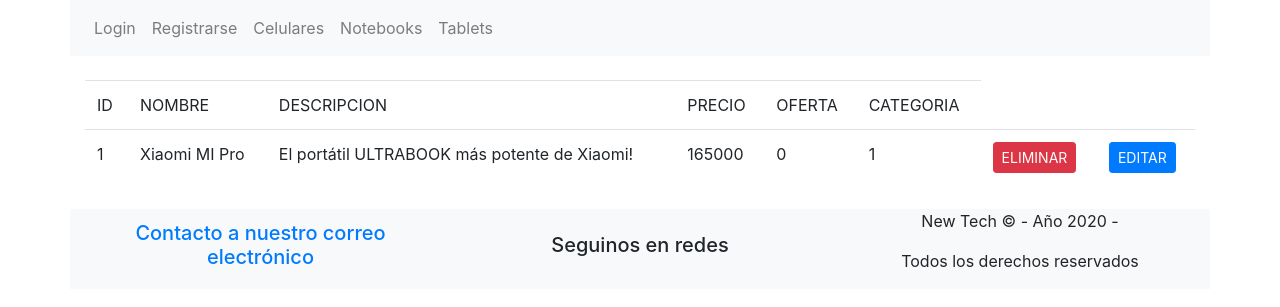
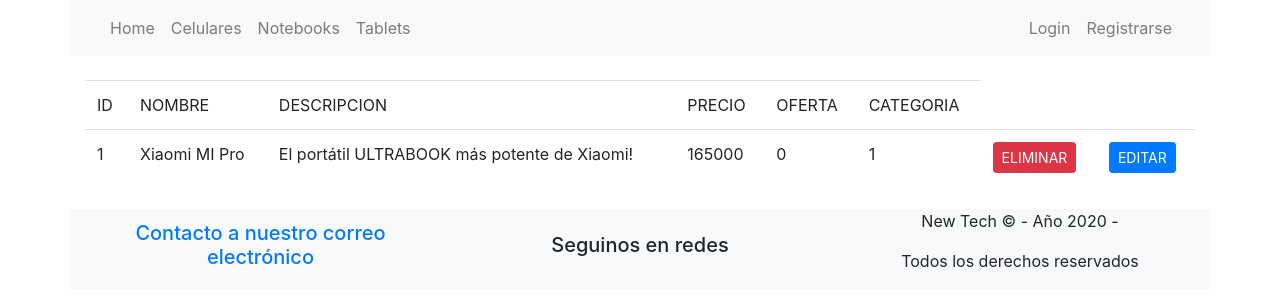
Before and after one commit to JuanMolfese/TpeWeb2, a PHP site: page / in a window 1280 px wide. Shown: the top 307 px of the page. Run offline with PHP 8.4, Linux system fonts and the light colour scheme; data comes from the database, SQL or seed files in the repository.

Commit message:
se modifico nav bar del header.php, se distribuyeron las opciones de manera operativa, a la izq (se agrega home), se mantiene el resto de funciones y se movio a la derecha el login y el registrarse

```diff
--- a/templates/header.php
+++ b/templates/header.php
@@ -23,7 +23,26 @@
 
             <div class="collapse navbar-collapse" id="navbarNav">
 
-                <ul class="navbar-nav">
+                <ul class="navbar-nav col-md-12 p-0">
+
+                    <div class="row col-md-8 justify-content-start p-0 ml-3">
+                        <!-- NUEVO  -->
+                        <li class="nav-item">
+                            <a class="nav-link" name='home' href='home'>Home</a>
+                        </li>
+
+                        <li class="nav-item">
+                            <a class="nav-link" name='3' href='filtrar/3'>Celulares</a>
+                        </li>
+                        <li class="nav-item">
+                            <a class="nav-link" name='1' href='filtrar/1'>Notebooks</a>
+                        </li>
+                        <li class="nav-item" >
+                            <a class="nav-link" name='2' href='filtrar/2'>Tablets</a>
+                        </li>
+                    </div>
+
+                    <div class="row col-md-4 justify-content-end p-0">
 
                         <li class="nav-item dropdown">
                             <!-- NUEVO  -->
@@ -47,21 +66,9 @@
                         </li>
 
                         <li class="nav-item">
-                        <a class="nav-link" id="btn-menu-login">Registrarse</a>
+                            <a class="nav-link" id="btn-menu-login" href='registro'>Registrarse</a>
                         </li>
-
-                    <!-- NUEVO  -->
-
-                    <li class="nav-item">
-                        <a class="nav-link" name='3' href='filtrar/3'>Celulares</a>
-                    </li>
-                    <li class="nav-item">
-                        <a class="nav-link" name='1' href='filtrar/1'>Notebooks</a>
-                    </li>
-                    <li class="nav-item" >
-                        <a class="nav-link" name='2' href='filtrar/2'>Tablets</a>
-                    </li>
-
+                    </div>
 
                 </ul>
 
```
Lines whose indentation alone changed are shown as unchanged.
